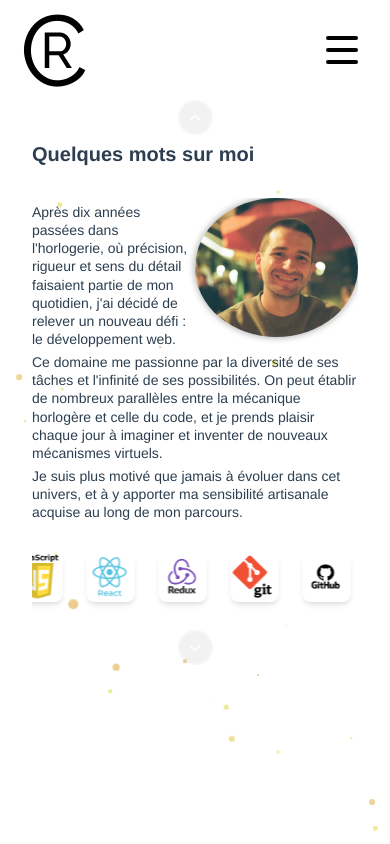
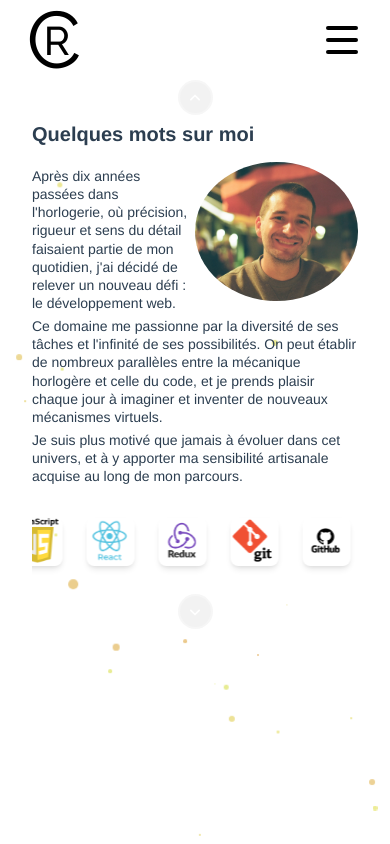
Before and after one commit to roCal93/Romain-Calmelet, a React (Vite) app: page /Romain-Calmelet/presentation in a window 390 px wide. Built offline with nearby package versions, Linux system fonts and the light colour scheme.

Commit message:
responsivePres2

```diff
--- a/src/components/logoMobile/logoMobile.module.scss
+++ b/src/components/logoMobile/logoMobile.module.scss
@@ -1,7 +1,7 @@
 .logo {
   display: flex;
   width: 8rem;
-  height: 100px;
+  height: 80px;
   text-decoration: none;
   align-items: center;
   transition: transform 0.2s ease;
@@ -12,14 +12,14 @@
   }
 
   .cWithR {
-    height: 70px;
+    height: 60px;
     width: 100%;
     display: flex;
     align-items: center;
     position: relative;
 
     .bigC {
-      font-size: 100px;
+      font-size: 80px;
       font-weight: 400;
       font-family: 'Raleway', sans-serif;
       font-optical-sizing: auto;
@@ -32,7 +32,7 @@
     }
 
     .smallR {
-      font-size: 50px;
+      font-size: 40px;
       font-family: 'Raleway', sans-serif;
       font-weight: 500;
       color: black;
--- a/src/pages/presentation/presentation.module.scss
+++ b/src/pages/presentation/presentation.module.scss
@@ -44,7 +44,7 @@
       }
 
       h1 {
-        margin: 0 0 1rem 0;
+        margin: 0 0 0.5rem 0;
         flex-shrink: 0;
 
         @media (max-width: 880px) {
@@ -52,7 +52,7 @@
         }
         @media (max-width: 768px) {
           font-size: 20px;
-          margin-bottom: 2rem;
+          margin-bottom: 1rem;
         }
       }
 
@@ -79,8 +79,6 @@
               width: 100%;
               height: auto;
               border-radius: 50%;
-              -webkit-box-shadow: 0 0 6px 1px rgba(0, 0, 0, 0.3);
-              box-shadow: 0 0 6px 1px rgba(0, 0, 0, 0.3);
             }
           }
 
```
Also changed, not shown: 4 other files (tests, documents, lock files or other folders).
